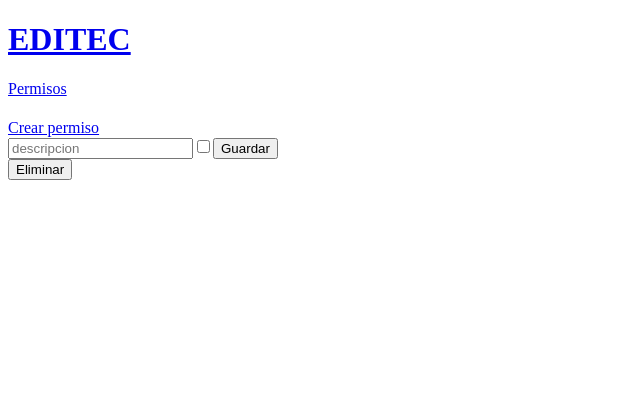
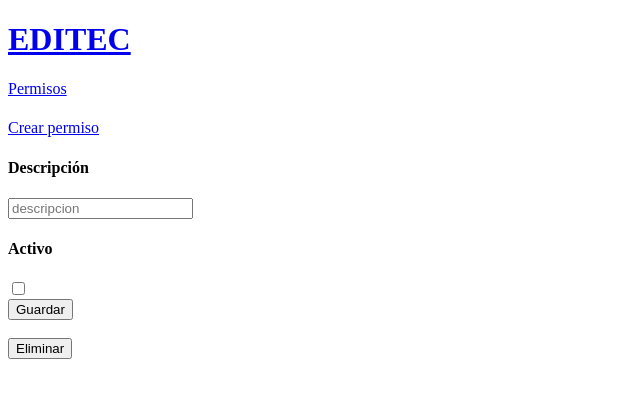
Before and after one commit to AEGfp/EDITEC, a React (Vite) app in the folder frontend/client/: page /permisos/1 in a window 1280 px wide. Shown: the top 398 px of the page, without its empty margins (0-640 px from the left). Built offline with nearby package versions, Linux system fonts and the light colour scheme; no server answers.

Commit message:
Agregar nombres de campos

```diff
--- a/frontend/client/src/index.css
+++ b/frontend/client/src/index.css
@@ -4,6 +4,7 @@ body {
 }
 
 h2,
-h3 {
+h3,
+h4 {
   color: black;
 }
--- a/frontend/client/src/pages/PermisosFormPage.jsx
+++ b/frontend/client/src/pages/PermisosFormPage.jsx
@@ -42,19 +42,22 @@ export function PermisosFormPage() {
   return (
     <div>
       <form onSubmit={onSubmit}>
+        <h4>Descripción</h4>
         <input
           type="text"
           placeholder="descripcion"
           {...register("descripcion", { required: true })}
         />
         {errors.descripcion && <span>Campo requerido</span>}
+        <h4>Activo</h4>
         <input
           type="checkbox"
           {...register("activo", { required: false })}
         ></input>
-
+        <br />
         <button>Guardar</button>
       </form>
+      <br />
       {params.id && (
         <button
           onClick={async () => {
```
